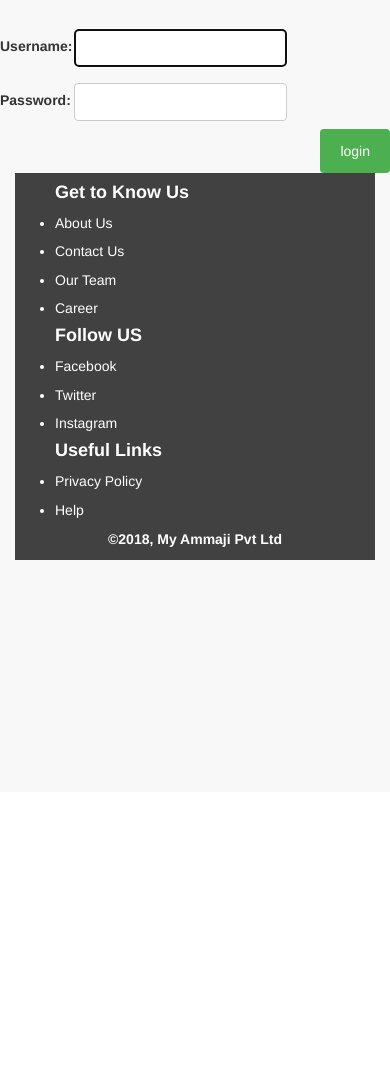
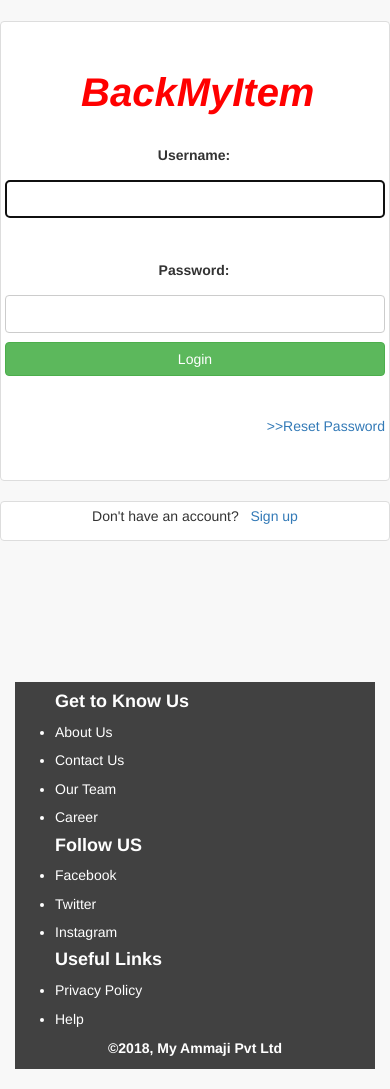
Before and after one commit to mwhorse46/backmyitem, a Django app: page /login/ in a window 390 px wide. Shown: the part 52-1141 px from the top of the page. Before the commit the page ends 612 px from the top, so only its background shows below. Run offline with Django 3.2, Linux system fonts and the light colour scheme; some libraries are stand-ins or nearby versions.

Commit message:
style login page

```diff
--- a/feed/models.py
+++ b/feed/models.py
@@ -6,12 +6,12 @@ from django import forms
 
 
 class Report_item(models.Model):
-    item_name = models.CharField(max_length=50,help_text='*Enter the item name you found e.g. Marksheet,key,wallet')
+    title = models.CharField(max_length=255,help_text='*Title for the post e.g. item identity')
+    item_type = models.CharField(default="",max_length=100,help_text='*Enter the item name you found e.g. Marksheet,key,wallet')
     location = models.CharField(max_length=60, help_text='*Enter the address/street where you find this item')
-    city = models.CharField(default="city option", max_length=20, help_text='*Enter the city name')
+    city = models.CharField(max_length=60, help_text='*Enter the city name')
     date = models.DateTimeField(default=timezone.now)
     Description = models.TextField(help_text='*Enter full description about item')
-    category= models.CharField(max_length=50)
     publish = models.BooleanField(default=False)
 
     image = models.FileField(default="add Item image",help_text='*Please uplocad a item image to identify by the owner')
--- a/feed/templates/feed/SignUp.html
+++ b/feed/templates/feed/SignUp.html
@@ -10,6 +10,9 @@
     <div class="col-md-4">
         <form class="form-herizontal" action="" method="post" enctype="multipart/form-data">
             {% csrf_token %}
+              {% if form.errors %}
+                <p>{{ form.errors }}</p>
+              {% endif %}
             {% include 'feed/form_signup_template.html'%}
             <br>
             <br>
@@ -25,6 +28,7 @@
 
                     </div>
                 </div>
+
         </form>
 
     </div>
--- a/feed/templates/feed/detail.html
+++ b/feed/templates/feed/detail.html
@@ -7,10 +7,9 @@
   <div class="col-md-6">
       <div class="thumbnail">
           <table class="mytable table-responsive">
-                <tr><td class="my-td-item">Item Name</td><td>{{ object.item_name }}</td></tr>
+                <tr><td class="my-td-item">Title</td><td>{{ object.title }}</td></tr>
                 <tr><td class="my-td-item">Location</td><td>{{ object.location }}</td></tr>
                 <tr><td class="my-td-item">Date</td><td>{{ object.date }}</td></tr>
-                <tr><td class="my-td-item">Category</td><td>{{ object.category }}</td></tr>
                 <tr><td class="my-td-item">Description</td><td>{{ object.Description }}</td></tr>
                 <tr><td class="my-td-item">Image</td><td>{% if object.image%}<img class="img-responsive" src="{{ object.image.url }}" alt="backmyitem" width="300" height="200"> {% endif %}</td></tr>
 
--- a/feed/templates/feed/header.html
+++ b/feed/templates/feed/header.html
@@ -5,6 +5,22 @@
     <title>Back My Item</title>
     <meta charset="utf-8">
     <style>
+    .signupcard {
+        text-align:center;
+
+    }
+    .logo {
+    padding-left:20%;
+    padding-right:15%;
+    padding-top:10%;
+    text-align: center;
+    color:red;
+     font-weight: bold;
+     font-style: italic;
+      font-size: 40px;
+
+    }
+
       .logo{
         width:15%;
         height:80%;
@@ -60,25 +76,29 @@ label {
   margin-top:2px;
   padding-top:10px;
 }
-
 input[type=submit] {
-    background-color: #4CAF50;
-    color: white;
-    padding: 12px 20px;
-    border: none;
-    border-radius: 4px;
-    cursor: pointer;
-    float: right;
+  background-color: #0693cd;
+  border: 0;
+  border-radius: 5px;
+  cursor: pointer;
+  color: #fff;
+  font-size:16px;
+  font-weight: bold;
+  line-height: 1.4;
+  padding: 6px;
+  width: 100%;
 }
 
 input[type=submit]:hover {
     background-color: #45a049;
 }
 
-.report-btn{
+.login-btn{
     width:100%;
-    padding:10px;
-    margin:10px;
+    margin: auto;
+}
+.reset{
+text-align:center;
 }
 .detail-btn{
  width:80%;
--- a/feed/templates/feed/index.html
+++ b/feed/templates/feed/index.html
@@ -9,9 +9,10 @@
           <div class="row">
               <div class="col-md-9">
                   <table class="mytable table-responsive">
-                        <tr><td class="my-td-item">Item Name</td><td>{{ obj.item_name }}</td></tr>
+                        <tr><td class="my-td-item">Title</td><td>{{ obj.title }}</td></tr>
+                        <tr><td class="my-td-item">Item Type</td><td>{{ obj.item_type }}</td></tr>
                         <tr><td class="my-td-item">Location</td><td>{{ obj.location }}</td></tr>
-                        <tr><td class="my-td-item">City</td><td>{{ obj.city }}</td></td>
+                      <tr><td class="my-td-item">City</td><td>{{ obj.city }}</td></td></tr>
                   </table>
               </div>
               <div class="col-md-3">
--- /dev/null
+++ b/feed/templates/registration/form_login_template.html
@@ -0,0 +1,16 @@
+
+<div class="row">
+    <div class="signupdiv col-md-5">
+        {{ form.username.label_tag }}
+    </div>
+    <div class="signupfield col-md-5">
+        {{ form.username }}
+    </div>
+    <br>
+    <div class="signupdiv col-md-5">
+        {{ form.password.label_tag }}
+    </div>
+    <div class="signupfield col-md-5">
+        {{ form.password }}
+    </div>
+</div>
--- a/feed/templates/registration/login.html
+++ b/feed/templates/registration/login.html
@@ -2,48 +2,52 @@
 
 
 {% block content %}
+
 <div class="row">
-    <div class="col-md-3">
+    <div class="col-md-4">
 
     </div>
-    <div class="col-md-6">
-        {% if form.errors %}
-<p>Your username and password didn't match. Please try again.</p>
-{% endif %}
-
-{% if next %}
-    {% if user.is_authenticated %}
-    <p>Your account doesn't have access to this page. To proceed,
-    please login with an account that has access.</p>
-    {% else %}
-    <p>Please login to see this page.</p>
-    {% endif %}
-{% endif %}
-
+    <div class="col-md-4">
+        <div class="thumbnail">
+           <div class="logo">
+ <p>BackMyItem</p>
+</div>
         <form method="post" action="{% url 'login' %}">
         {% csrf_token %}
-        <table>
-        <tr>
-            <td>{{ form.username.label_tag }}</td>
-            <td>{{ form.username }}</td>
-        </tr>
-        <tr>
-            <td>{{ form.password.label_tag }}</td>
-            <td>{{ form.password }}</td>
-        </tr>
-        </table>
+              {% if form.errors %}
+                <p>{{ form.errors }}</p>
+              {% endif %}
+        {% include 'registration/form_login_template.html'%}
+                <div class="row">
+                    <div class="col-md-5"></div>
+                    <div class="col-md-5">
+                            <button type="submit" class="login-btn btn btn-success">Login</button>
+                    </div>
 
-        <input type="submit" value="login">
-        <input type="hidden" name="next" value="{{ next }}">
+
+                </div>
+            <br><br>
+            <div class="row"><div class="col-md-12"><a href="#" class="pull-right">>>Reset Password</a></div></div>
+
         </form>
+            <br><br>
+        </div>
+        <div class="thumbnail">
+                <div style="text-align:center;">
+                  <p>Don't have an account?<a href="{% url 'feed:signup' %}">&nbsp;&nbsp;&nbsp;Sign up</a></p>
+       </div>
+
+        </div>
 
 
 
     </div>
-    <div class="col-md-3">
+    <div class="col-md-4">
 
     </div>
 
 </div>
+<br>
+<br><br><br><br><br>
 
 {% endblock %}
--- a/feed/views.py
+++ b/feed/views.py
@@ -37,7 +37,7 @@ class SearchCtaegoryView(generic.ListView):
 
 class ReportCreate(generic.CreateView):
     model = Report_item
-    fields = ['item_name', 'location', 'city', 'image', 'Description']
+    fields = ['title','item_type', 'location', 'city', 'image', 'Description']
 
 
 
```
Also changed, not shown: feed/migrations/0007_auto_20180809_0045.py (added), feed/migrations/0008_auto_20180809_0126.py (added), feed/migrations/0009_auto_20180809_0140.py (added).
